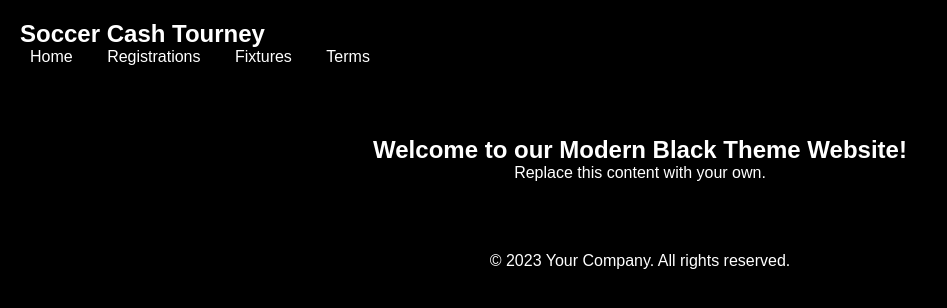
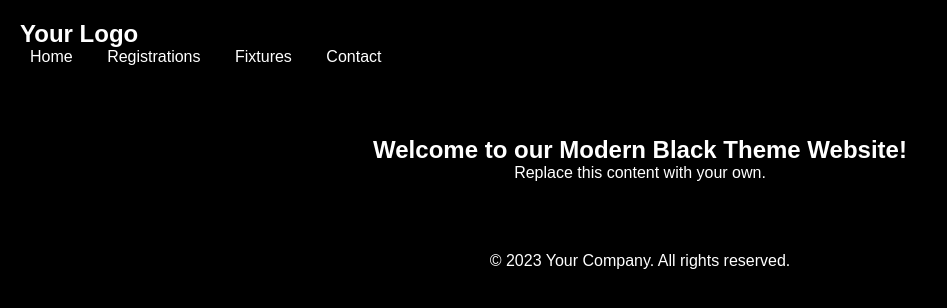
Before and after one commit to nxv99/soccer, a plain HTML site: page index.html in a window 1280 px wide. Shown: the whole page, without its empty margins (0-947 px from the left). Drawn offline with Linux system fonts and the light colour scheme.

Commit message:
Update index.html

```diff
--- a/index.html
+++ b/index.html
@@ -7,12 +7,12 @@
 <body>
   <header>
     <nav>
-      <div class="logo">Soccer Cash Tourney</div>
+      <div class="logo">Your Logo</div>
       <ul class="menu">
         <li><a href="#">Home</a></li>
         <li><a href="#">Registrations</a></li>
-        <li><a href="#">Fixtures</a></li>
-        <li><a href="#">Terms</a></li>
+        <li><a href="https://playpass.com/go/R1DabBr">Fixtures</a></li>
+        <li><a href="#">Contact</a></li>
       </ul>
     </nav>
   </header>
```
